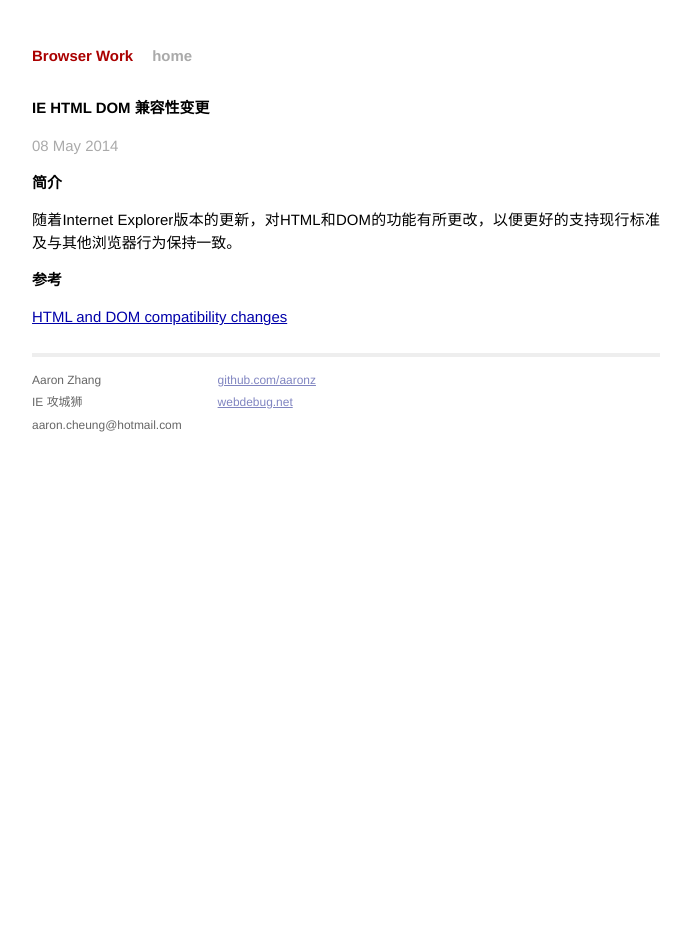
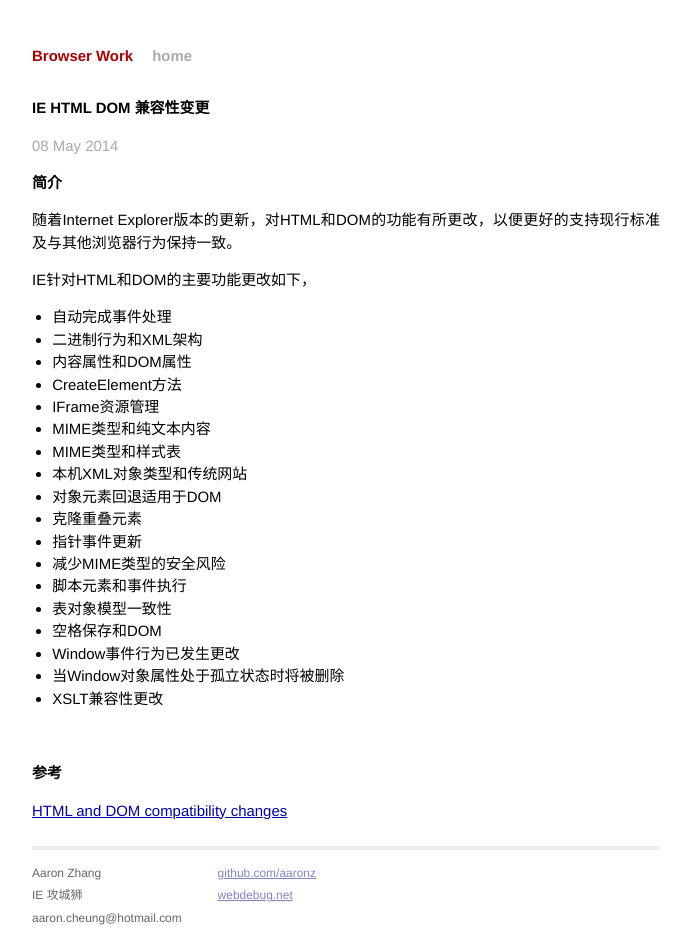
Before and after one commit to aaronz/aaronz.github.com, a Jekyll site: the page built from _posts/2014-05-08-ie-dom-compatibility-changes.markdown, in a window 1280 px wide. Shown: the whole page, without its empty margins (294-985 px from the left). Built offline with Jekyll 4.4.1, drawn with Linux system fonts in a browser that asks for light colours; Markdown is read by kramdown in place of the engine named in the settings.

Commit message:
Add section list to dom compatibility.

```diff
--- a/_posts/2014-05-08-ie-dom-compatibility-changes.markdown
+++ b/_posts/2014-05-08-ie-dom-compatibility-changes.markdown
@@ -8,5 +8,28 @@
 # 简介
 随着Internet Explorer版本的更新，对HTML和DOM的功能有所更改，以便更好的支持现行标准及与其他浏览器行为保持一致。
 
+IE针对HTML和DOM的主要功能更改如下，
+
++   自动完成事件处理
++   二进制行为和XML架构
++   内容属性和DOM属性
++   CreateElement方法
++   IFrame资源管理
++   MIME类型和纯文本内容
++   MIME类型和样式表
++   本机XML对象类型和传统网站
++   对象元素回退适用于DOM
++   克隆重叠元素
++   指针事件更新
++   减少MIME类型的安全风险
++   脚本元素和事件执行
++   表对象模型一致性
++   空格保存和DOM
++   Window事件行为已发生更改
++   当Window对象属性处于孤立状态时将被删除
++   XSLT兼容性更改
+
+<br/>
+
 # 参考
 [HTML and DOM compatibility changes](http://msdn.microsoft.com/en-us/library/ie/dn467850%28v=vs.85%29.aspx)
```
